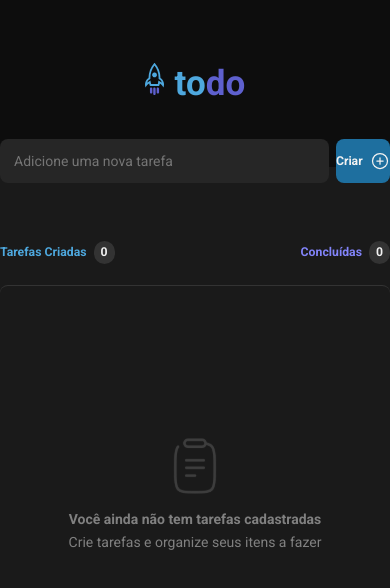
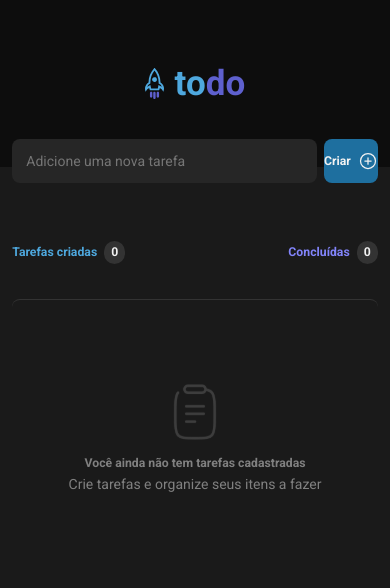
Before and after one commit to davisllv/ToDoList, a React (Vite) app: page / in a window 390 px wide. Shown: the top 588 px of the page. Built offline with nearby package versions, Linux system fonts and the light colour scheme.

Commit message:
make some refactor

```diff
--- a/src/App.module.css
+++ b/src/App.module.css
@@ -1,42 +1,58 @@
 .main {
-  max-width: 44rem;
-  margin: 0 auto;
+  max-width: 44rem; /* Define a largura máxima do conteúdo principal */
+  margin: 0 auto; /* Centraliza o conteúdo na página */
+  padding: 0 1rem; /* Adiciona um padding lateral para evitar que o conteúdo encoste nas bordas em telas menores */
 }
 
 .contentBoxes {
-  margin-top: 4rem;
+  margin-top: 4rem; /* Espaçamento superior para separar do conteúdo acima */
 }
 
 .contentTexts {
   display: flex;
   margin-bottom: 1.5rem;
   justify-content: space-between;
+  flex-wrap: wrap; /* Permite que os elementos quebrem para a próxima linha em telas menores */
 }
+
 .contentTexts > span {
   display: flex;
   align-items: center;
   font-weight: bold;
   gap: 0.5rem;
+  margin-bottom: 1rem; /* Adiciona um espaçamento inferior para evitar sobreposição em telas menores */
 }
 
 .contentTexts > span > strong {
   color: var(--gray-100);
   padding: 0.35rem 0.5rem;
   background: var(--gray-400);
-  border-radius: 999px;
+  border-radius: 999px; /* Cria um efeito de "pill" para o background */
 }
 
-.contentTexts > span:nth-of-type(1){
-  color: var(--blue);
+.contentTexts > span:nth-of-type(1) {
+  color: var(--blue); /* Cor para o primeiro span */
 }
 
-.contentTexts > span:nth-of-type(2){
-  color: var(--purple);
+.contentTexts > span:nth-of-type(2) {
+  color: var(--purple); /* Cor para o segundo span */
 }
 
-@media (max-width: 768px){
-  /* Rem ele se baseia pelo font-size */
+/* Responsividade para telas menores */
+@media (max-width: 768px) {
   html {
-      font-size: 87.5%;
+    font-size: 87.5%; /* Reduz o tamanho da fonte base para telas menores */
+  }
+
+  .main {
+    padding: 0 0.875rem; /* Reduz o padding lateral para telas menores */
+  }
+
+  .contentTexts {
+    align-items: center; /* Centraliza os itens na coluna */
+  }
+
+  .contentTexts > span {
+    justify-content: center; /* Centraliza o conteúdo dos spans */
   }
 }
--- a/src/App.tsx
+++ b/src/App.tsx
@@ -1,16 +1,16 @@
 import './global.css'
+import styles from './App.module.css'
 import { Header } from './ui/Components/Header'
 import { Form } from './ui/Components/Form'
-import styles from './App.module.css'
 import { NotFoundTask } from './ui/Components/NotFound'
-import { useState } from 'react'
+import { useEffect, useState } from 'react'
 import { ITask } from './data/@types/interfaces/ITasks'
 import { uuidv4 } from './data/services/uuid'
 import { Tasks } from './ui/Components/Tasks'
+import { TaskCounter } from './ui/Components/TaskCounter'
 
 export const App = () => {
   const [tasks, setTasks] = useState<ITask[]>([] as ITask[]);
-  const [tasksCount, setTasksCount] = useState(0);
   const [completedTasksCount, setCompletedTasksCount] = useState(0);
 
   const handleCreateNewTask = (description: string) => {
@@ -21,38 +21,40 @@ export const App = () => {
     }
 
     setTasks(state => [...state, newTask])
-    setTasksCount(tasks.length + 1)
   }
 
   const handleDeleteTask = (taskId: string) => {
-    const updatedTasks = tasks.filter(task => task.id!== taskId)
-    setTasksCount(updatedTasks.length)
+    const updatedTasks = tasks.filter(task => task.id !== taskId)
     setTasks(updatedTasks)
   }
 
   const handleToggleTask = (taskId: string) => {
     const updatedTasks = tasks.map(task => {
       if (task.id === taskId) {
-        return {...task, completed:!task.completed }
+        return { ...task, completed: !task.completed }
       }
       return task
     })
-    const count = updatedTasks.reduce((acc, task) => task.completed ? acc + 1 : acc, 0)
-    setCompletedTasksCount(count);
     setTasks(updatedTasks)
   }
+
+  useEffect(() => {
+    const completedTasks = tasks.reduce((acc, task) => task.completed? acc + 1 : acc, 0)
+    setCompletedTasksCount(completedTasks)
+  }, [tasks])
 
   return (
     <div>
       <Header />
 
       <div className={styles.main}>
+
         <Form handleSubmitValues={handleCreateNewTask} />
 
         <div className={styles.contentBoxes}>
-          <div className={styles.contentTexts}>
-            <span>Tarefas Criadas <strong>{tasksCount}</strong></span>
-            <span>Concluídas <strong>{completedTasksCount}</strong></span>
+          <div className={styles.contentTexts} >
+            <TaskCounter label='Tarefas criadas' count={tasks.length} color='var(--blue)' />
+            <TaskCounter label='Concluídas' count={completedTasksCount} color='var(--purple)' />
           </div>
           <div className={styles.contentTasks}>
             {tasks.length > 0 ?
--- a/src/ui/Components/Form/styles.module.css
+++ b/src/ui/Components/Form/styles.module.css
@@ -41,4 +41,20 @@
     font-weight: bold;
 
     cursor: pointer;
+
+    transition: background 0.3s;
   }
+
+  .formBoxes button[type=submit]:hover {
+    background: var(--blue);
+  }
+
+  @media (max-width: 768px) {
+    .task button {
+      padding: 0.25rem; /* Reduz o padding em telas menores */
+    }
+
+    .task button:hover {
+      transform: scale(1); /* Remove o efeito de escala em telas menores */
+    }
+  }
--- a/src/ui/Components/Header/styles.module.css
+++ b/src/ui/Components/Header/styles.module.css
@@ -1,5 +1,6 @@
 .header {
     display: flex;
+    align-items: center;
     justify-content: center;
     padding: 4.5rem 0;
     background: var(--gray-700);
@@ -13,7 +14,8 @@
 
   .header > h1 {
     font-size: 2.5rem;
-    color: var(--blue)
+    color: var(--blue);
+    margin: 0;
   }
 
   .header > h1 > b {
--- a/src/ui/Components/NotFound/styles.module.css
+++ b/src/ui/Components/NotFound/styles.module.css
@@ -8,12 +8,27 @@
     font-size: 1rem;
 
     min-height: 30rem;
+    padding: 1rem;
+    text-align: center;
 
     border-radius: 8px;
     border-top: 1px solid var(--gray-400)
   }
 
-  .contentNotFound > p {
+  .contentNotFound p {
     margin-top: 1rem;
     font-weight: bold;
+
+    color: var(--gray-300)
   }
+
+  @media (max-width: 768px) {
+    .contentNotFound {
+      min-height: 20rem; /* Reduz a altura mínima em telas menores */
+      padding: 0.5rem; /* Reduz o padding em telas menores */
+    }
+
+    .contentNotFound p {
+      font-size: 0.875rem; /* Reduz o tamanho da fonte em telas menores */
+    }
+  }
--- /dev/null
+++ b/src/ui/Components/TaskCounter/index.tsx
@@ -0,0 +1,14 @@
+interface ITaskCounter {
+    label: string;
+    count: number,
+    color: "var(--purple)" | "var(--blue)"
+}
+export const TaskCounter = ({
+    label,
+    count,
+    color
+}: ITaskCounter) => {
+    return (
+        <span style={{ color }}>{label} <strong>{count}</strong></span>
+    )
+}
--- a/src/ui/Components/Tasks/styles.module.css
+++ b/src/ui/Components/Tasks/styles.module.css
@@ -1,6 +1,6 @@
 .task {
     display: flex;
-    align-items: center;
+    align-items: flex-start;
     gap: 0.75rem;
     padding: 1rem;
     justify-content: space-between;
@@ -12,26 +12,38 @@
     margin-top: 0.75rem;
 }
 
-.task > p {
+.task p {
     flex: 1;
     line-height: 1.4;
     color: var(--gray-100);
+    margin: 0;
 }
 
-.task > button {
+.task button {
     background: transparent;
     border: 0;
     color: var(--gray-300);
     cursor: pointer;
     line-height: 0;
 
-    border-radius: 2px;
+    border-radius: 6px;
 
+    padding: 0.375rem;
+
+    transition: background 0.5s;
+}
+
+.task button:hover {
+    color: var(--danger);
+    background: var(--gray-400);
 }
 
 .customCheckbox {
+    padding: 0.375rem;
     position: relative;
     display: inline-block;
+
+
   }
 
   .customCheckbox input[type="checkbox"] {
```
Lines whose indentation alone changed are shown as unchanged.
